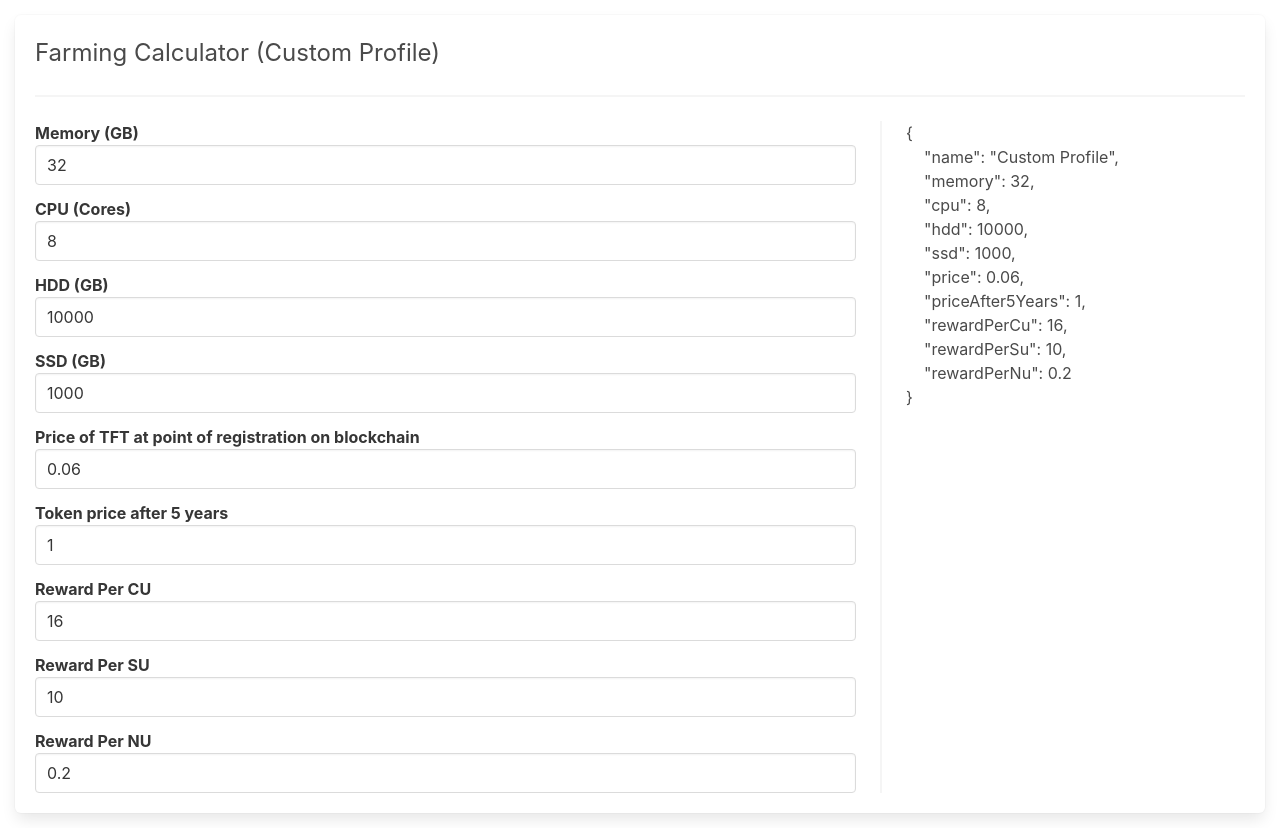
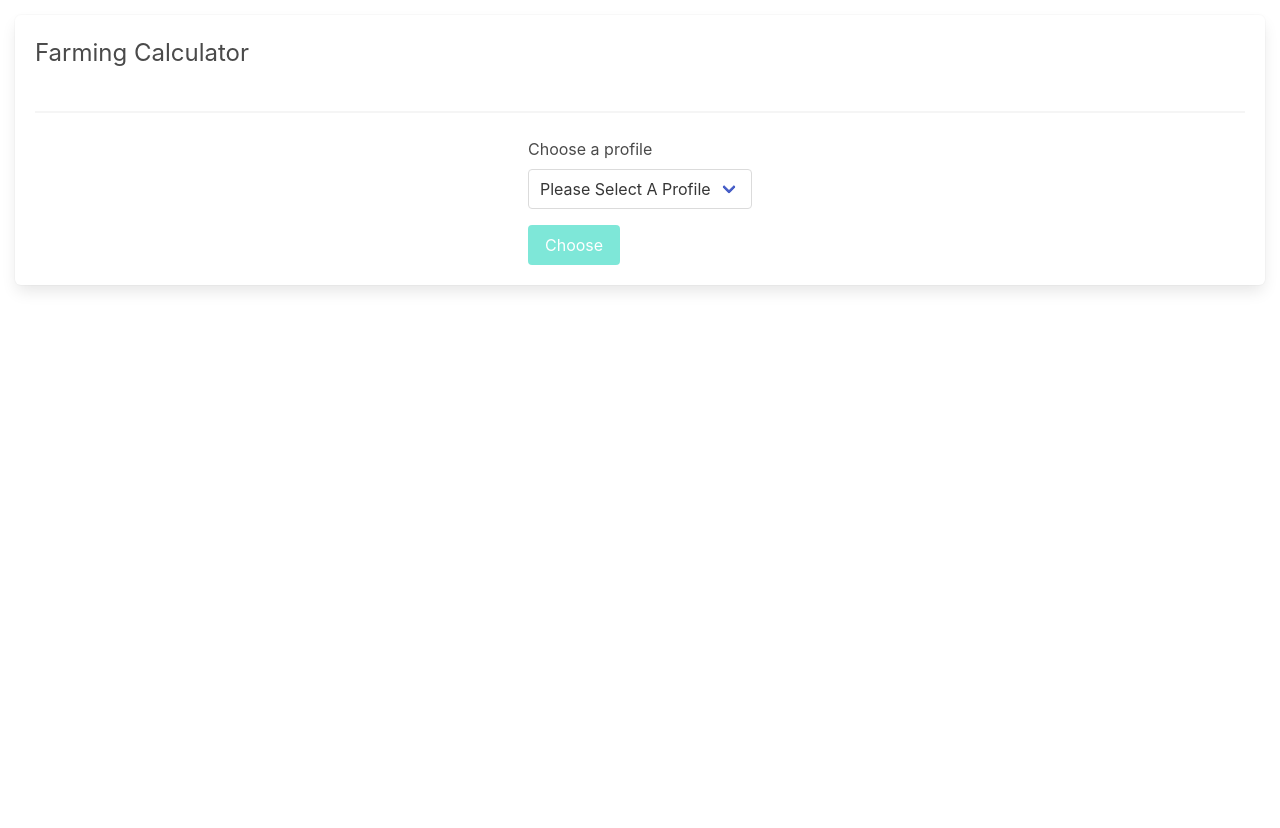
Before and after one commit to threefoldtecharchive/grid_weblets, a Svelte app: page / in a window 1280 px wide. After the commit the page ends 800 px from the top, so only its background shows below. Built offline with nearby package versions, Linux system fonts and the light colour scheme.

Commit message:
Added main FarmingCalc options

```diff
--- a/src/elements/FarmingCalculator/FarmingCalculator.wc.svelte
+++ b/src/elements/FarmingCalculator/FarmingCalculator.wc.svelte
@@ -5,10 +5,11 @@
 
   const profiles = [
     new FarmingProfile(),
-    new FarmingProfile("Custom Profile", 32, 8, 10000, 1000, 0.06, 1, 16, 10, 0.2), // prettier-ignore
+    new FarmingProfile("Custom", 32, 8, 10000, 1000, 0.06, 1, 16, 10, 0.2), // prettier-ignore
+    new FarmingProfile("Standard", 32, 8, 10000, 1000, 0.06, 1, 16, 10, 0.2), // prettier-ignore
   ];
-  let profileChoosing: boolean = false;
-  let activeProfile: FarmingProfile = profiles[1];
+  let profileChoosing: boolean = true;
+  let activeProfile: FarmingProfile = null;
 
   function onSelectProfile(e: Event) {
     const idx = e.target["selectedIndex"] - 1;
@@ -16,27 +17,53 @@
   }
 
   // prettier-ignore
-  const fields = [
+  const inputFields = [
     { label: "Memory (GB)", symbol: "memory" },
     { label: "CPU (Cores)", symbol: "cpu" },
     { label: "HDD (GB)", symbol: "hdd" },
     { label: "SSD (GB)", symbol: "ssd" },
     { label: "Price of TFT at point of registration on blockchain", symbol: "price" },
-    { label: "Token price after 5 years", symbol: 'priceAfter5Years'},
-    { label: "Reward Per CU", symbol: 'rewardPerCu'},
-    { label: "Reward Per SU", symbol: 'rewardPerSu'},
-    { label: "Reward Per NU", symbol: 'rewardPerNu'}
-];
+    { label: "Token price after 5 years", symbol: "priceAfter5Years" },
+    { label: "Reward Per CU", symbol: "rewardPerCu" },
+    { label: "Reward Per SU", symbol: "rewardPerSu" },
+    { label: "Reward Per NU", symbol: "rewardPerNu" },
+  ];
+
+  // prettier-ignore
+  const outputFields = [
+    { label: "CU", symbol: "cu" },
+    { label: "NU", symbol: "nu" },
+    { label: "SU", symbol: "su" },
+    { label: "Average Token Price", symbol: "averageTokenPrice" },
+    { label: "Reward Per CU (x0.15)", symbol: "rewardPerCuValue" },
+    { label: "Reward Per SU (x0.15)", symbol: "rewardPerSuValue" },
+    { label: "Reward Per NU (x0.15)", symbol: "rewardPerNuValue" },
+    { label: "TFT Reward Per CU", symbol: "tftRewardPerCu" },
+    { label: "TFT Reward Per SU", symbol: "tftRewardPerSu" },
+    { label: "TFT Reward Per NU", symbol: "tftRewardPerNu" },
+  ];
 </script>
 
 <section class="farming-container">
   <div class="box">
-    <h4 class="is-size-4 mb-4">
-      Farming Calculator
-      {#if activeProfile && !profileChoosing}
-        ({activeProfile.name})
+    <div
+      style="display: flex; justify-content: space-between; align-items: center;"
+    >
+      <h4 class="is-size-4 mb-4">
+        Farming Calculator
+        {#if activeProfile && !profileChoosing}
+          ({activeProfile.name} Configuration)
+        {/if}
+      </h4>
+      {#if !profileChoosing}
+        <button
+          class="button is-primary is-outlined"
+          on:click={() => (profileChoosing = true)}
+        >
+          Back
+        </button>
       {/if}
-    </h4>
+    </div>
     <hr />
 
     {#if profileChoosing}
@@ -69,7 +96,7 @@
     {:else}
       <div class="farming-content">
         <div class="farming-content--left">
-          {#each fields as field (field.symbol)}
+          {#each inputFields as field (field.symbol)}
             <div class="field">
               <div class="control">
                 <label class="label">
@@ -85,7 +112,21 @@
           {/each}
         </div>
         <div class="farming-content--right" style="white-space: pre;">
-          {JSON.stringify(activeProfile, undefined, 4)}
+          {#each outputFields as field (field.symbol)}
+            <div class="field">
+              <div class="control">
+                <label class="label">
+                  <p>{field.label}</p>
+                  <input
+                    disabled
+                    class="input"
+                    type="number"
+                    bind:value={activeProfile[field.symbol]}
+                  />
+                </label>
+              </div>
+            </div>
+          {/each}
         </div>
       </div>
     {/if}
@@ -97,6 +138,7 @@
 
   .farming-container {
     padding: 15px;
+    max-height: 100vh;
   }
 
   .profile-container {
@@ -105,17 +147,34 @@
   }
 
   .farming-content {
+    --w: 65%;
     display: flex;
 
     &--left {
-      width: 70%;
+      width: var(--w);
       border-right: 2px solid #f5f5f5;
       padding-right: 1.5rem;
     }
 
     &--right {
-      width: 30%;
-      padding-left: 1.5rem;
+      width: calc(100% - var(--w));
+      padding: 0 1.5rem;
+    }
+
+    &--left,
+    &--right {
+      max-height: calc(100vh - 175px);
+      min-height: 100px;
+      overflow-x: hidden;
+      overflow-y: auto;
+
+      &::-webkit-scrollbar {
+        width: 10px;
+      }
+
+      &::-webkit-scrollbar-thumb {
+        background-color: #d3d3d3;
+      }
     }
   }
 </style>
--- a/src/types/FarmingProfile.ts
+++ b/src/types/FarmingProfile.ts
@@ -2,7 +2,7 @@ const REWARD_RATIO = 0.15;
 
 export default class FarmingProfile {
   public constructor(
-    public name: string = "Empty Profile",
+    public name: string = "Empty",
     public memory: number = 0 /* GB */,
     public cpu: number = 0 /* Cores */,
     public hdd: number = 0 /* GB */,
```
